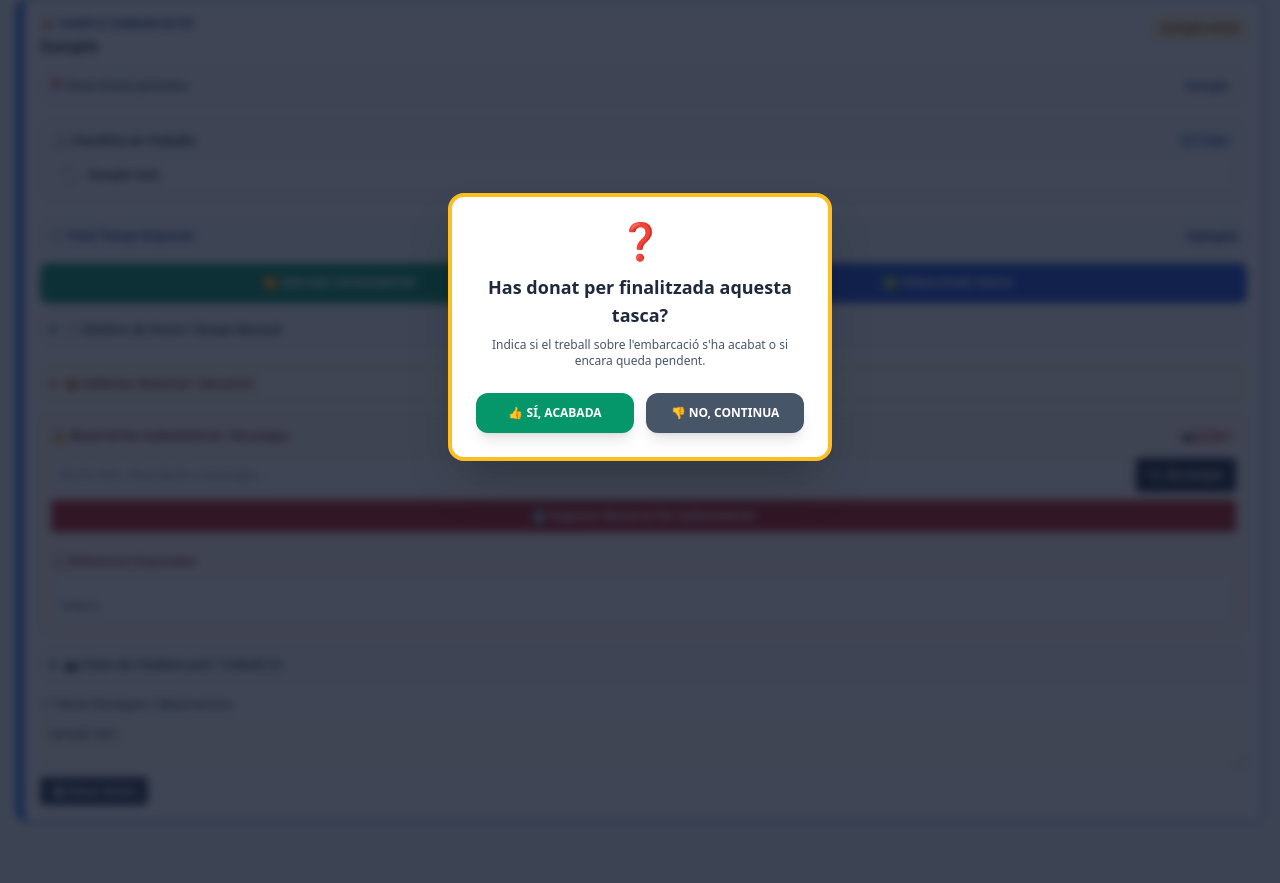
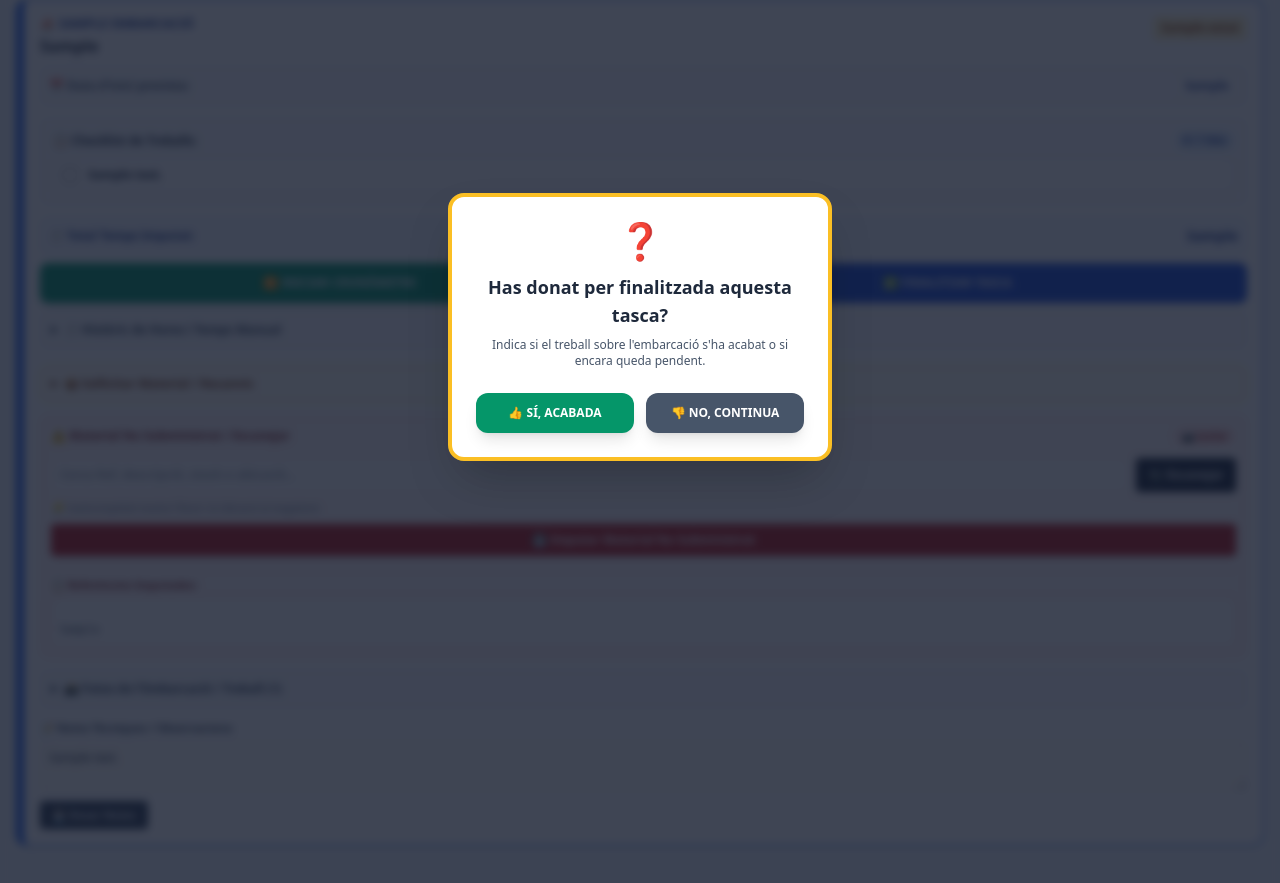
Before and after one commit to motornautic/gant-app, a Flask app: template templates/operari.html in a window 1280 px wide, after a click that opens the changed part. Shown: the part 253-1136 px from the top of the page. Run offline with Flask 3, Linux system fonts and the light colour scheme; the visitor is signed in with stand-in values (Sample User, id 1); the template is opened without the code that fills it: most values are stand-ins (such as "Sample title", 1, 10 or a date in 2020); grey boxes marked "Sample" are stand-in pictures; some libraries are stand-ins or nearby versions.

```diff
--- a/templates/operari.html
+++ b/templates/operari.html
@@ -344,7 +344,7 @@
                 {% endif %}
             </details>
 
-            <!-- DESPLEGABLE: MATERIAL NO SUBMINISTRAT (AMB LECTOR DE CODI DE BARRES I AUTOCOMPLETAT D'ARTICLES) -->
+                        <!-- DESPLEGABLE: MATERIAL NO SUBMINISTRAT (AMB LECTOR DE CODI DE BARRES I AUTOCOMPLETAT D'ARTICLES AMB STOCK I UBICACIÓ) -->
             <details class="text-xs bg-red-50/60 p-2.5 rounded-lg border border-red-200 mb-3">
                 <summary class="cursor-pointer font-bold text-red-900 flex items-center justify-between">
                     <span>⚠ Material No Subministrat / Escanejar</span>
@@ -365,7 +365,7 @@
                                    id="input-ref-{{ t.csv_index }}"
                                    name="referencia"
                                    list="llista_articles_operari"
-                                   placeholder="Escriu Ref., descripció o escaneja..."
+                                   placeholder="Cerca Ref, descripció, stock o ubicació..."
                                    autocomplete="off"
                                    required
                                    class="w-full p-2 border rounded text-xs bg-white font-bold text-slate-800 focus:ring-2 focus:ring-red-400">
@@ -376,6 +376,8 @@
                                 📷 Escanejar
                             </button>
                         </div>
+
+                        <p class="text-[10px] text-slate-500 italic">💡 L'autocompletat mostra l'Stock i la Ubicació al magatzem.</p>
 
                         <button type="submit" class="w-full bg-red-700 hover:bg-red-800 text-white font-bold py-2 rounded text-xs shadow">
                             💾 Imputar Material No Subministrat
@@ -393,6 +395,7 @@
                     {% endif %}
                 </div>
             </details>
+
 
             <!-- SECCIÓ: FOTOS -->
             <details class="text-xs bg-slate-50 p-2.5 rounded-lg border mb-3">
```
